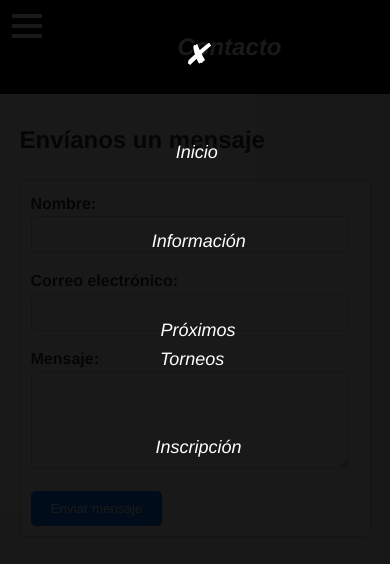
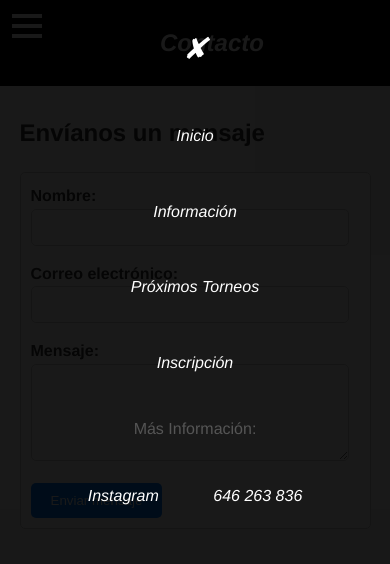
Before and after one commit to maxsportevents/maxsportevents.github.io, a plain HTML site: page contacto/index.html in a window 390 px wide. Both pictures are taken after a click on the element 31 px from the left and 28 px from the top of the page. Drawn offline with Linux system fonts and the light colour scheme.

Commit message:
new menu and same row

```diff
--- a/contacto/index.html
+++ b/contacto/index.html
@@ -20,9 +20,13 @@
           <ul class="menu" id="menu">
             <li><a style="font-size: 30px;" onclick="closeMenu()">✘</a></li><br>
             <li><a href=".." onclick="closeMenu()">Inicio</a></li><br>
-            <li><a href="../torneos/#informacion" onclick="closeMenu()">Información</a></li><br>
-            <li><a href="../torneos/#proximos-torneos" onclick="closeMenu()">Próximos Torneos</a></li><br>
-            <li><a href="../torneos/#inscripcion" onclick="closeMenu()">Inscripción</a></li><br>
+            <li><a href="../#informacion" onclick="closeMenu()">Información</a></li><br>
+            <li><a href="../#proximos-torneos" onclick="closeMenu()">Próximos Torneos</a></li><br>
+            <li><a href="../#inscripcion" onclick="closeMenu()">Inscripción</a></li><br>
+            <p class="info">Más Información:</p>
+            <li><a href="https://instagram.com/maxsportevents" class="enlace-instagram">Instagram</a></li>
+            <li><a href="tel:646263836" class="numero-telefono">646 263 836</a></li>
+          </ul>
         </li>
       </ul>
 </nav>
--- a/css/contacto_style.css
+++ b/css/contacto_style.css
@@ -13,14 +13,18 @@ body {
     background-color: #000;
     color: #fff;
     text-align: center;
-    padding: 1% 0%;
   }
 
   header h1 {
     margin-left: 45%;
     font-style: italic;
   }
-  nav {
+
+  h2{
+    margin-left: 30%;
+  }
+
+nav {
     display: flex;
     justify-content: space-between;
     align-items: center;
@@ -40,7 +44,6 @@ nav ul li {
 nav ul li a {
     color: #fff;
     text-decoration: none;
-    padding: 2% 4%;
     cursor: pointer;
 }
 
@@ -152,21 +155,22 @@ nav ul li a:hover {
   /* Estilos para el menú desplegable */
   .menu {
     position: fixed;
-    top: 0;
-    left: -100%; /* Inicialmente, el menú estará oculto fuera del lateral izquierdo */
+    left: 0;
+    top: -300%; /* Inicialmente, el menú estará oculto fuera del lateral izquierdo */
     width: 100%;
     height: 100%;
-    background-color: rgb(0, 0, 0, 0.9);
+    background-color: rgba(0, 0, 0, 0.9);
     list-style: none;
     padding: 0;
     margin: 0;
-    transition: left 0.3s ease-in-out;
+    transition: top 0.6s ease-in-out;
     z-index: 100;
   }
 
   /* Estilos para mostrar el menú */
   .menu.show {
-    left: 0;
+    position: fixed;
+    top: 0;
     width: 100%;
     height: 100%;
     background-color: rgb(0, 0, 0, 0.9);
@@ -177,10 +181,28 @@ nav ul li a:hover {
     font-size: 18px;
     padding: 30px;
   }
+  .menu p{
+    font-size: 18px;
+    color: #555;
+  }
 
   @media screen and (max-width: 768px) {
+    .menu li{
+      font-style: italic;
+      font-size: 16px;
+      padding: 25px;
+    }
+  .menu p{
+      font-size: 16px;
+    }
     form {
         padding: 10px;
         overflow-x: hidden;
     }
+    section *:not(h1){
+      margin-left: 0;
+    }
+    header h1{
+      margin-left: 40%;
+    }
 }
--- a/css/torneos_style.css
+++ b/css/torneos_style.css
@@ -99,7 +99,7 @@ nav ul li {
 }
 
 nav ul li a {
-    color: #fff;
+    color: #ffff;
     text-decoration: none;
     cursor: pointer;
 }
@@ -241,21 +241,22 @@ select {
   /* Estilos para el menú desplegable */
   .menu {
     position: fixed;
-    top: 0;
-    left: -100%; /* Inicialmente, el menú estará oculto fuera del lateral izquierdo */
+    left: 0;
+    top: -300%; /* Inicialmente, el menú estará oculto fuera del lateral izquierdo */
     width: 100%;
     height: 100%;
-    background-color: rgb(0, 0, 0, 0.9);
+    background-color: rgba(0, 0, 0, 0.9);
     list-style: none;
     padding: 0;
     margin: 0;
-    transition: left 0.3s ease-in-out;
+    transition: top 0.6s ease-in-out;
     z-index: 100;
   }
 
   /* Estilos para mostrar el menú */
   .menu.show {
-    left: 0;
+    position: fixed;
+    top: 0;
     width: 100%;
     height: 100%;
     background-color: rgb(0, 0, 0, 0.9);
@@ -265,6 +266,9 @@ select {
     font-style: italic;
     font-size: 18px;
     padding: 30px;
+  }
+  .menu p{
+    font-size: 18px;
   }
 
 
@@ -300,6 +304,14 @@ select {
 
 /* Media Queries para hacer la página responsive */
 @media screen and (max-width: 768px) {
+    .menu li{
+        font-style: italic;
+        font-size: 16px;
+        padding: 25px;
+      }
+    .menu p{
+        font-size: 16px;
+      }
     form {
         padding: 10px;
         overflow-x: hidden;
```
Also changed, not shown: ii.html (added, +32 -0 lines), index.html (+140 -19 lines), torneos/index.html (deleted, +0 -141 lines), img/MAX.jpg.
